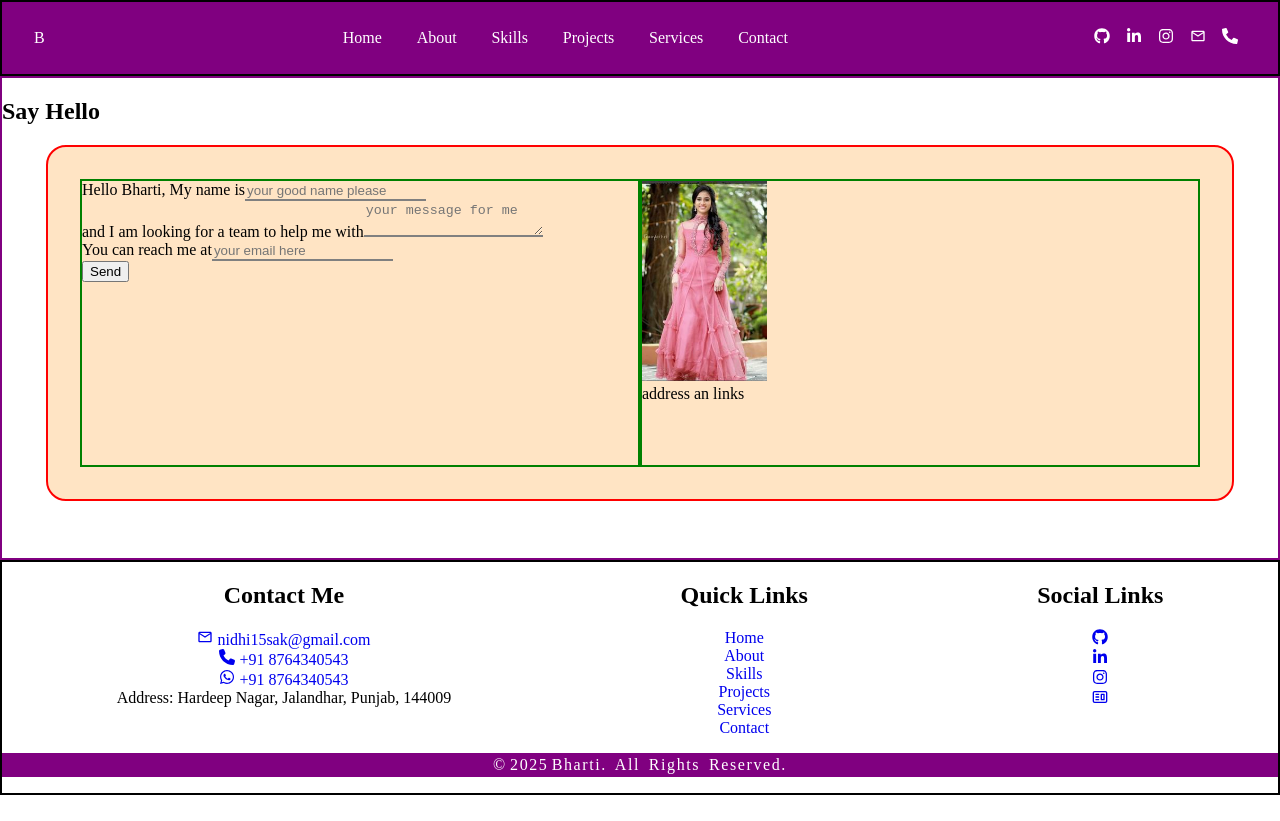
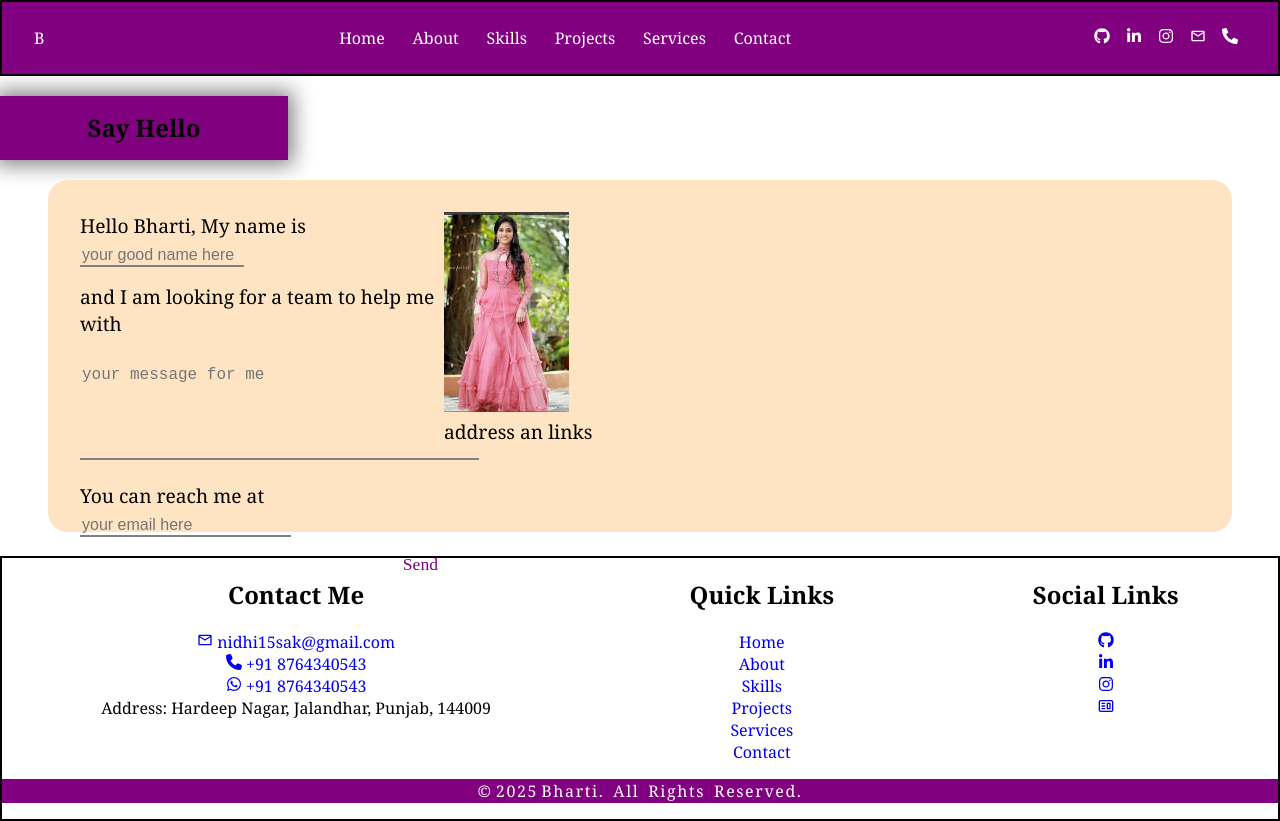
Before and after one commit to Bharti152k2/My_Portfolio_f, a React (Vite) app: page /contact in a window 1280 px wide. Before the commit the page ends 800 px from the top, so only its background shows below. Built offline with nearby package versions, Linux system fonts and the light colour scheme.

Commit message:
contact api checking

```diff
--- a/package.json
+++ b/package.json
@@ -11,6 +11,7 @@
     "preview": "vite preview"
   },
   "dependencies": {
+    "axios": "^1.7.9",
     "react": "^18.3.1",
     "react-dom": "^18.3.1",
     "react-icons": "^5.4.0",
--- a/src/App.css
+++ b/src/App.css
@@ -2,4 +2,5 @@ body {
   margin: 0;
   padding: 0;
   box-sizing: border-box;
+  font-family:Cambria, Cochin, Georgia, Times, 'Times New Roman', serif;
 }
--- a/src/components/Contact.jsx
+++ b/src/components/Contact.jsx
@@ -1,39 +1,85 @@
-import React from "react";
+import React, { useState } from "react";
 import "../../styles/contact.css";
 import g7 from "../assets/g7.jpg";
+import axios from "axios";
+// https://portfolio-backend-eta-red.vercel.app/api/contact
+function Contact() {
+  const [formData, setFormData] = useState({
+    name: "",
+    message: "",
+    email: "",
+  });
 
-function Contact() {
+  const handleInputChange = (e) => {
+    const { name, value } = e.target;
+    setFormData((prevData) => ({
+      ...prevData,
+      [name]: value,
+    }));
+  };
+
+  const handleSubmit = async (e) => {
+    e.preventDefault();
+
+    try {
+      const response = await axios.post(
+        "https://portfolio-backend-eta-red.vercel.app/api/contact",
+        formData,
+        {
+          headers: {
+            "Content-Type": "application/json",
+          },
+        }
+      );
+      console.log(response);
+      if (!response.error) {
+        alert("Your message was sent successfully!");
+        setFormData({ name: "", message: "", email: "" });
+      } else {
+        alert("There was an error. Please try again.");
+      }
+    } catch (error) {
+      console.error("Error submitting the form:", error);
+    }
+  };
   return (
     <section className="reach">
-      <h1>Say Hello</h1>
+      <h1 className="p6">Say Hello</h1>
       <article className="details">
         <div className="form">
-          <form action="">
+          <form onSubmit={handleSubmit}>
             <div>
-              <label htmlFor="name">Hello Bharti, My name is</label>
+              <label htmlFor="name">Hello Bharti, My name is </label>
               <input
                 className="input"
                 type="text"
                 id="name"
                 name="name"
-                placeholder="your good name please"
+                placeholder="your good name here"
+                size="15"
                 required
+                onChange={handleInputChange}
               />
             </div>
             <div>
               <label htmlFor="message">
                 and I am looking for a team to help me with
               </label>
+              <br />
+              <br />
               <textarea
                 className="input"
                 id="message"
                 name="message"
                 placeholder="your message for me"
                 required
+                rows="5"
+                cols="38"
+                onChange={handleInputChange}
               ></textarea>
             </div>
             <div>
-              <label htmlFor="email">You can reach me at</label>
+              <label htmlFor="email">You can reach me at </label>
               <input
                 className="input"
                 type="email"
@@ -41,13 +87,17 @@ function Contact() {
                 name="email"
                 placeholder="your email here"
                 required
+                onChange={handleInputChange}
               />
             </div>
-            <button type="submit">Send</button>
+            <div style={{ display: "flex", justifyContent: "flex-end" }}>
+              <button type="submit" id="contact-btn">
+                Send
+              </button>
+            </div>
           </form>
         </div>
         <div className="reach-links">
-
           <img src={g7} alt="description" height="200rem" />
           <aside>address an links</aside>
         </div>
--- a/styles/contact.css
+++ b/styles/contact.css
@@ -1,31 +1,57 @@
+.p6 {
+  background-color: purple;
+  height: 4rem;
+  width: 18rem;
+  display: flex;
+  justify-content: center;
+  align-items: center;
+  box-shadow: 0px 0px 20px 5px gray;
+}
 .reach {
   height: 30rem;
   display: flex;
   flex-direction: column;
-  border: 2px solid purple;
+  /* border: 2px solid purple; */
 }
 .details {
   width: 70rem;
-  border: 2px solid red;
+  /* border: 2px solid red; */
   display: flex;
   align-self: center;
   background-color: bisque;
   border-radius: 20px;
   padding: 2rem;
   height: 18rem;
+  font-size: 1.2rem;
 }
 .form {
-  width: 50rem;
-  border: 2px solid green;
+  width: 32.5%;
+  /* border: 2px solid green; */
+}
+.form form {
   display: flex;
   flex-direction: column;
+  justify-content: center;
+  gap: 1rem;
 }
 .reach-links {
-  width: 50rem;
-  border: 2px solid green;
+  width: 67.5%;
+  /* border: 2px solid green; */
 }
 .input {
   border: none;
   border-bottom: 2px solid grey;
   background: transparent;
+  outline: none;
+  font-size: 1rem;
 }
+#contact-btn {
+  background: transparent;
+  border: none;
+  font-family:cursive;
+  font-size: 1.1rem;
+  color: purple;
+}
+textarea {
+  resize: none;
+}
```
Also changed, not shown: 1 other file (tests, documents, lock files or other folders).
